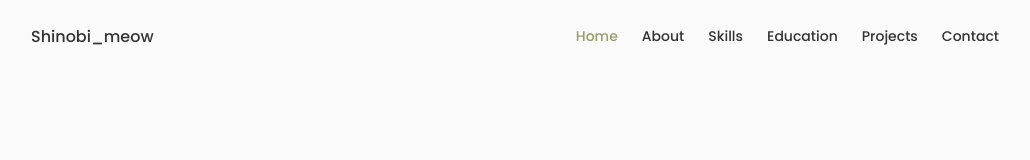
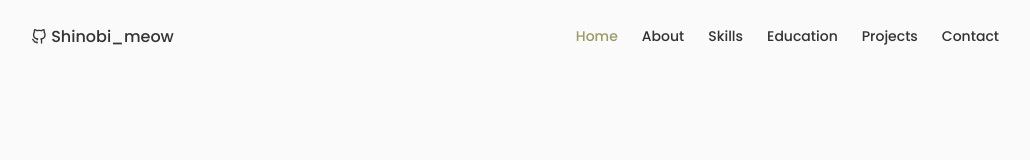
Before and after one commit to ekpemcr7/portfolio, a React (Vite) app: page / in a window 1280 px wide. Shown: the top 160 px of the page, without its empty margins (125-1155 px from the left). Built offline with nearby package versions, Linux system fonts and the light colour scheme.

Commit message:
Update Header.jsx

```diff
--- a/src/components/Header/Header.jsx
+++ b/src/components/Header/Header.jsx
@@ -30,7 +30,7 @@ const Header = () => {
     <header className="header">
       <nav className="nav container">
         <a href="index.html" className="nav__logo">
-          Shinobi_meow
+         <i className="uil uil-github-alt"></i> Shinobi_meow
         </a>
         <div
           ref={menuRef}
```
